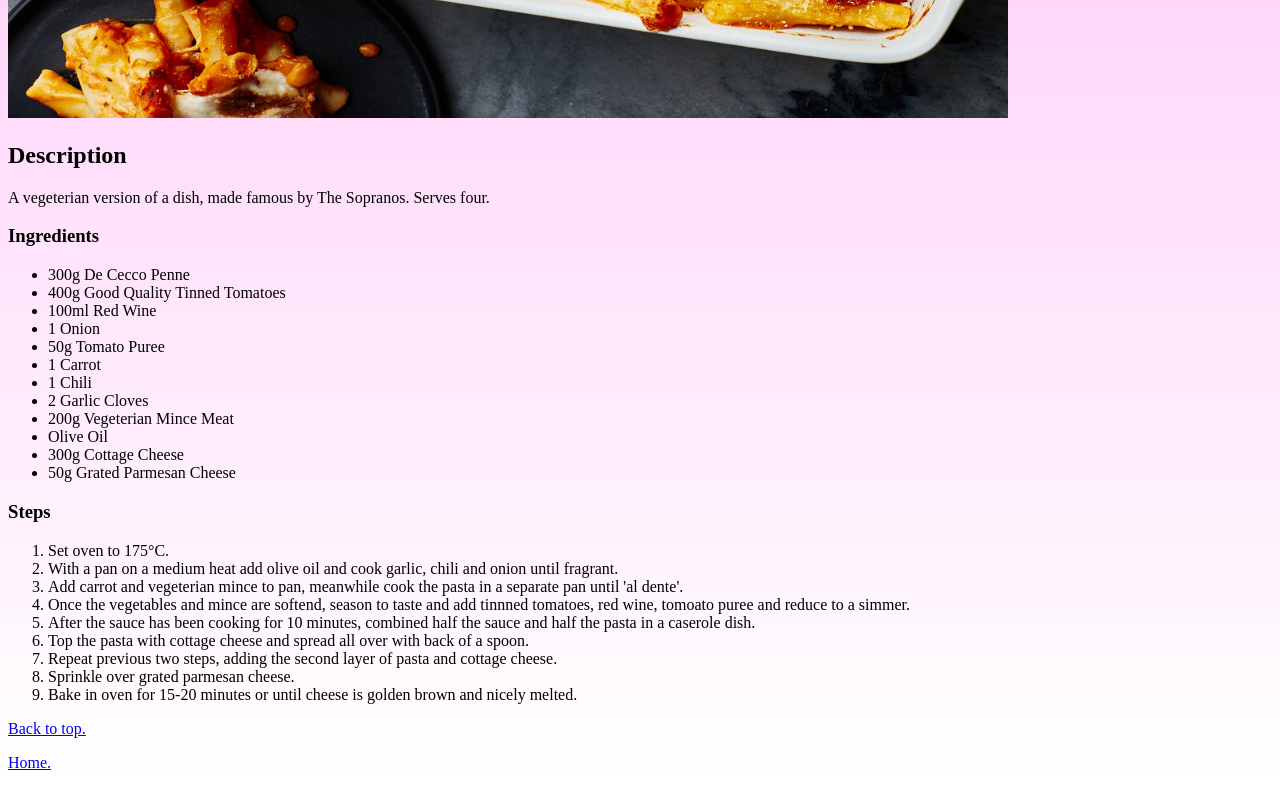
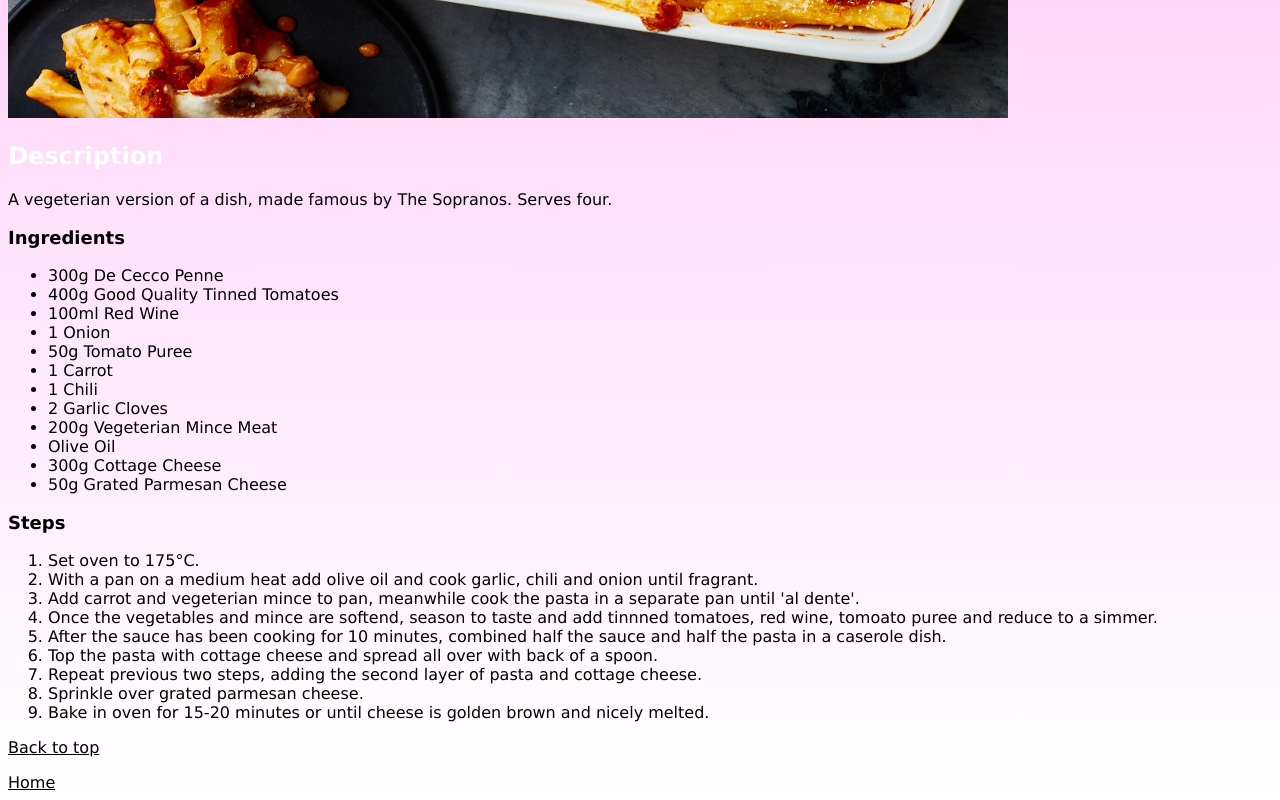
Before and after one commit to PaiSoprano/odin-recipes, a plain HTML site: page recipes/ziti.html in a window 1280 px wide. Shown: the part 763-1563 px from the top of the page. Drawn offline with Linux system fonts and the light colour scheme.

Commit message:
Style: change for coherency
Change style to recipe pages for more coherency + index. Change code in styles.css.

```diff
--- a/recipes/ziti.html
+++ b/recipes/ziti.html
@@ -8,10 +8,10 @@
         <h1 class="header">Ziti</h1>
         <img src="../images/Ziti.png" width="1000" height="800" alt="Ziti">
 
-        <h2 class="header2">Description</h2>
-        <p>A vegeterian version of a dish, made famous by The Sopranos. Serves four.</p>
-        <h3>Ingredients</h3>
-        <ul class="list">
+        <h2 class="header 2">Description</h2>
+        <p class="title">A vegeterian version of a dish, made famous by The Sopranos. Serves four.</p>
+        <h3 class="ingre">Ingredients</h3>
+        <ul class="txt">
             <li>300g De Cecco Penne</li>
             <li>400g Good Quality Tinned Tomatoes</li>
             <li>100ml Red Wine</li>
@@ -25,8 +25,8 @@
             <li>300g Cottage Cheese</li>
             <li>50g Grated Parmesan Cheese</li>
         </ul>
-        <h3>Steps</h3>
-        <ol class="list">
+        <h3 class="steps">Steps</h3>
+        <ol class="txt">
             <li>Set oven to 175°C.</li>
             <li>With a pan on a medium heat add olive oil and cook garlic, chili and onion until fragrant.</li>
             <li>Add carrot and vegeterian mince to pan, meanwhile cook the pasta in a separate pan until 'al dente'.</li>
@@ -37,8 +37,8 @@
             <li>Sprinkle over grated parmesan cheese.</li>
             <li>Bake in oven for 15-20 minutes or until cheese is golden brown and nicely melted.</li>
         </ol>
-        <a href="../recipes/ziti.html">Back to top.</a>
+        <a class="link" href="../recipes/ziti.html">Back to top</a>
         <p></p>
-        <a href="../index.html">Home.</a>
+        <a class="link" href="../index.html">Home</a>
     </body>
 </html>
--- a/styles.css
+++ b/styles.css
@@ -10,8 +10,17 @@ body {
     color: rgb(0, 0, 0);
     font-family: Verdana, Geneva, Tahoma, sans-serif
 }
-.link{
+.link,
+.txt,
+.title {
     color: rgb(0, 0, 0);
     font-family: Verdana, Geneva, Tahoma, sans-serif;
-    font-weight: bold
     }
+.steps,
+.ingre,
+.header2 {
+    color: rgb(0, 0, 0);
+    font-family: Verdana, Geneva, Tahoma, sans-serif;
+    font-size: 18px;
+
+}
```
Also changed, not shown: index.html (+5 -5 lines), recipes/japanese_noodle_soup.html (+7 -7 lines), recipes/thaigreencurry.html (+6 -6 lines).
